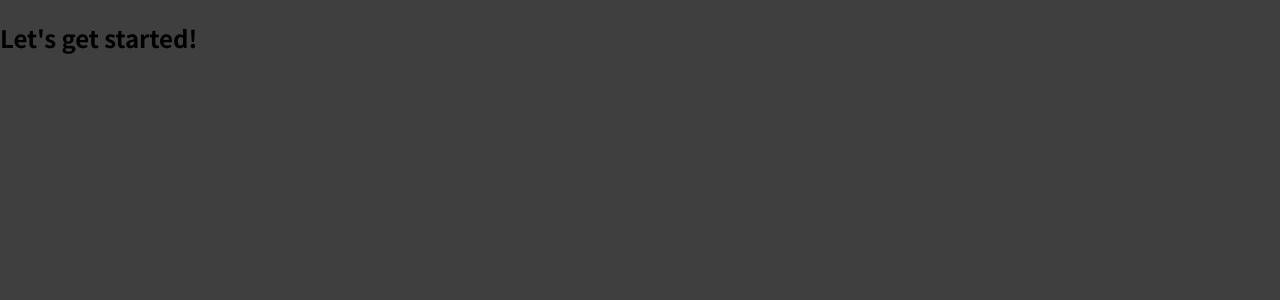
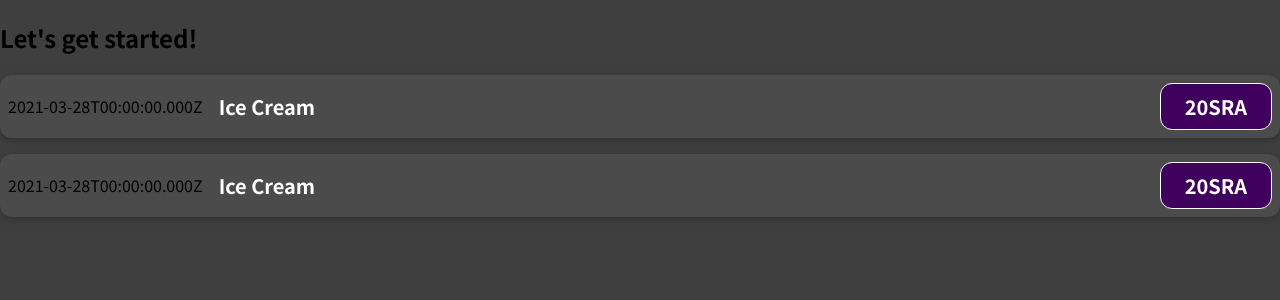
Before and after one commit to ImaduddinKhan/react, a JavaScript app in the folder src/react-guide/: page / in a window 1280 px wide. Shown: the top 300 px of the page. Built offline with nearby package versions, Linux system fonts and the light colour scheme.

Commit message:
adding first component

```diff
--- a/src/react-guide/src/App.js
+++ b/src/react-guide/src/App.js
@@ -1,7 +1,11 @@
+import ExpenseItem from "./components/ExpenseItem";
+
 function App() {
   return (
     <div>
       <h2>Let's get started!</h2>
+      <ExpenseItem></ExpenseItem>
+      <ExpenseItem></ExpenseItem>
     </div>
   );
 }
--- /dev/null
+++ b/src/react-guide/src/components/ExpenseItem.css
@@ -0,0 +1,56 @@
+.expense-item {
+  display: flex;
+  justify-content: space-between;
+  align-items: center;
+  box-shadow: 0 2px 8px rgba(0, 0, 0, 0.25);
+  padding: 0.5rem;
+  margin: 1rem 0;
+  border-radius: 12px;
+  background-color: #4b4b4b;
+}
+
+.expense-item__description {
+  display: flex;
+  flex-direction: column;
+  gap: 1rem;
+  align-items: flex-end;
+  flex-flow: column-reverse;
+  justify-content: flex-start;
+  flex: 1;
+}
+
+.expense-item h2 {
+  color: #3a3a3a;
+  font-size: 1rem;
+  flex: 1;
+  margin: 0 1rem;
+  color: white;
+}
+
+.expense-item__price {
+  font-size: 1rem;
+  font-weight: bold;
+  color: white;
+  background-color: #40005d;
+  border: 1px solid white;
+  padding: 0.5rem;
+  border-radius: 12px;
+}
+
+@media (min-width: 580px) {
+  .expense-item__description {
+    flex-direction: row;
+    align-items: center;
+    justify-content: flex-start;
+    flex: 1;
+  }
+
+  .expense-item__description h2 {
+    font-size: 1.25rem;
+  }
+
+  .expense-item__price {
+    font-size: 1.25rem;
+    padding: 0.5rem 1.5rem;
+  }
+}
--- /dev/null
+++ b/src/react-guide/src/components/ExpenseItem.js
@@ -0,0 +1,19 @@
+import "./ExpenseItem.css";
+
+function ExpenseItem() {
+  const expenseDate = new Date(2021, 2, 28);
+  const expenseTitle = "Ice Cream";
+  const expenseAmount = 20.0;
+
+  return (
+    <div className="expense-item">
+      <div>{expenseDate.toISOString()}</div>
+      <div className="expense-item__description">
+        <h2>{expenseTitle}</h2>
+        <div className="expense-item__price">{expenseAmount}SRA</div>
+      </div>
+    </div>
+  );
+}
+
+export default ExpenseItem;
```
Also changed, not shown: 1 other file (tests, documents, lock files or other folders).
